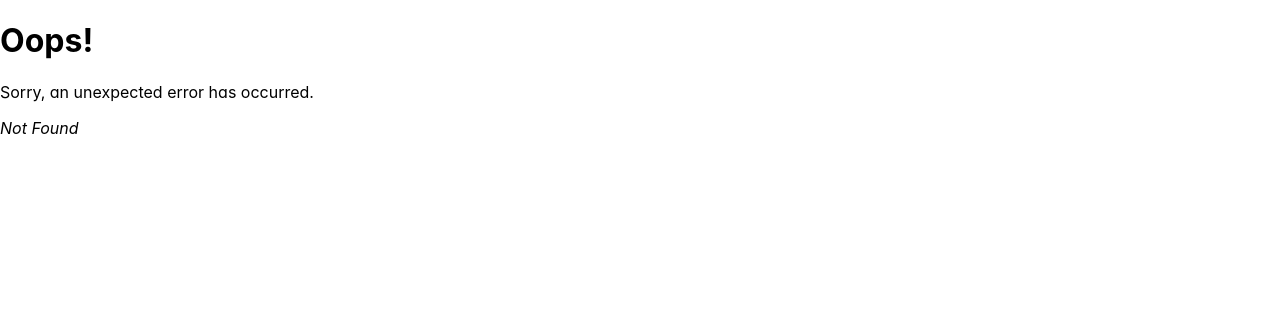
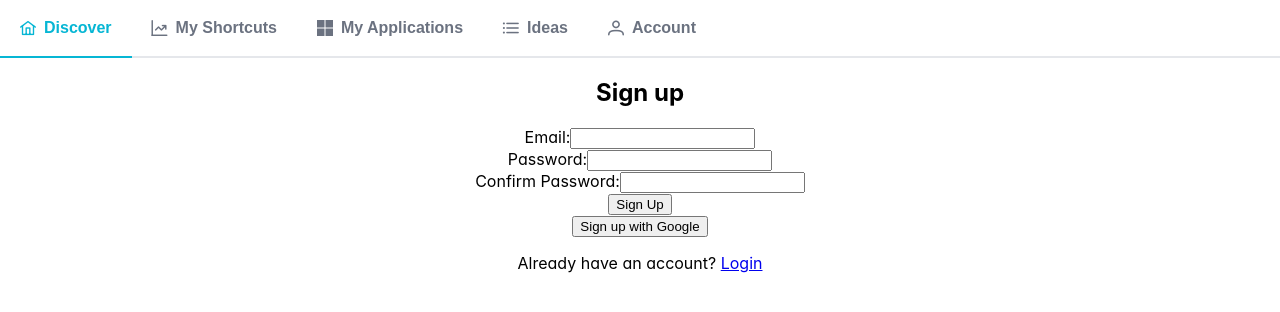
Before and after one commit to semihsezer/MoreProductiveAlways, a React (Create React App) app in the folder frontend_react/: page /signup in a window 1280 px wide. Before the commit this address had no page. Shown: the top 312 px of the page. Built offline with nearby package versions, Linux system fonts and the light colour scheme; a web font is replaced by a local one.

Commit message:
Add initial Signup flow

```diff
--- /dev/null
+++ b/frontend_react/src/auth/GoogleLogin.js
@@ -0,0 +1,7 @@
+export const onGoogleLogin = () => {
+  const urlParams = new URLSearchParams(window.location.search);
+  const next = urlParams.get("next");
+  // TODO: Fix URL
+  const redirect_url = encodeURI("http://localhost:3000/social/google/callback");
+  window.location.href = `https://accounts.google.com/o/oauth2/v2/auth?redirect_uri=${redirect_url}&prompt=select_account&response_type=code&client_id=676704901081-i17eo6no2dqsj3eulf2dr7v191ftmu9p.apps.googleusercontent.com&scope=openid%20email%20profile&state=${next}`;
+};
--- a/frontend_react/src/auth/JWTAuthAPI.js
+++ b/frontend_react/src/auth/JWTAuthAPI.js
@@ -34,6 +34,14 @@ export const JWTAuthAPI = {
       password: password,
     });
   },
+  signup: async (email, password1, password2) => {
+    return axios.post("/dj-rest-auth/registration/", {
+      username: email,
+      email: email,
+      password1: password1,
+      password2: password2,
+    });
+  },
   googleCallback: (code) => {
     return axios.post("/dj-rest-auth/google/", { code: code }).then((res) => {
       const token = res.data.access;
--- a/frontend_react/src/auth/SessionAuthAPI.js
+++ b/frontend_react/src/auth/SessionAuthAPI.js
@@ -74,6 +74,14 @@ export const SessionAuthAPI = {
         console.error("Login failed:", error);
       });
   },
+  signup: async (email, password1, password2) => {
+    return axios.post("/dj-rest-auth/registration/", {
+      username: email,
+      email: email,
+      password1: password1,
+      password2: password2,
+    });
+  },
   googleCallback: (code) => {
     return axios.post("/dj-rest-auth/google/", { code: code });
   },
--- a/frontend_react/src/index.js
+++ b/frontend_react/src/index.js
@@ -11,6 +11,7 @@ import AccountPage from "./pages/AccountPage";
 import UserShortcutsPage from "./pages/UserShortcutsPage";
 import IdeasPage from "./pages/IdeasPage";
 import LoginPage from "./pages/LoginPage";
+import SignupPage from "./pages/SignupPage";
 import GoogleCallback from "./components/GoogleCallback";
 import history from "./history";
 
@@ -48,6 +49,10 @@ const router = createBrowserRouter([
         path: "/social/google/callback",
         element: <GoogleCallback />,
       },
+      {
+        path: "/signup",
+        element: <SignupPage />,
+      },
     ],
   },
 ]);
--- a/frontend_react/src/pages/LoginPage.js
+++ b/frontend_react/src/pages/LoginPage.js
@@ -1,5 +1,6 @@
 import React, { useState } from "react";
 import { getAuthAPI } from "../api/Base";
+import { onGoogleLogin } from "../auth/GoogleLogin";
 
 const AuthAPI = getAuthAPI();
 
@@ -17,19 +18,6 @@ const Login = (redirect_url) => {
     });
   };
 
-  const onGoogleLogin = () => {
-    // TODO: figure out which of these workflows to pick
-    // TODO: figure out how to pass next after Google login
-    // TODO: Add refresh token workflow
-    // TODO: Handle backend being down on GoogleCallback page
-    // TODO: Add spinner to GoogleCallback page
-    const urlParams = new URLSearchParams(window.location.search);
-    const next = urlParams.get("next");
-    // TODO: Fix URL
-    const redirect_url = encodeURI("http://localhost:3000/social/google/callback");
-    window.location.href = `https://accounts.google.com/o/oauth2/v2/auth?redirect_uri=${redirect_url}&prompt=select_account&response_type=code&client_id=676704901081-i17eo6no2dqsj3eulf2dr7v191ftmu9p.apps.googleusercontent.com&scope=openid%20email%20profile&state=${next}`;
-  };
-
   return (
     <div>
       <h2>Login</h2>
@@ -45,6 +33,9 @@ const Login = (redirect_url) => {
         <button type="submit">Login</button>
       </form>
       <button onClick={onGoogleLogin}>Google</button>
+      <p>
+        Don't have an account? <a href="/signup">Sign up</a>
+      </p>
     </div>
   );
 };
--- /dev/null
+++ b/frontend_react/src/pages/SignupPage.js
@@ -0,0 +1,48 @@
+import React, { useState } from "react";
+import { getAuthAPI } from "../api/Base";
+import { onGoogleLogin } from "../auth/GoogleLogin";
+
+const AuthAPI = getAuthAPI();
+
+const Signup = (redirect_url) => {
+  const [email, setEmail] = useState("");
+  const [password, setPassword] = useState("");
+  const [confirmPassword, setConfirmPassword] = useState("");
+
+  const handleSignup = async (e) => {
+    e.preventDefault();
+    AuthAPI.signup(email, password, confirmPassword).then(() => {
+      const urlParams = new URLSearchParams(window.location.search);
+      const next = urlParams.get("next");
+      redirect_url = next || "/discover";
+      window.location.href = redirect_url;
+    });
+  };
+
+  return (
+    <div>
+      <h2>Sign up</h2>
+      <form onSubmit={handleSignup}>
+        <div>
+          <label>Email:</label>
+          <input type="text" value={email} onChange={(e) => setEmail(e.target.value)} />
+        </div>
+        <div>
+          <label>Password:</label>
+          <input type="password" value={password} onChange={(e) => setPassword(e.target.value)} />
+        </div>
+        <div>
+          <label>Confirm Password:</label>
+          <input type="password" value={confirmPassword} onChange={(e) => setConfirmPassword(e.target.value)} />
+        </div>
+        <button type="submit">Sign Up</button>
+      </form>
+      <button onClick={onGoogleLogin}>Sign up with Google</button>
+      <p>
+        Already have an account? <a href="/login">Login</a>
+      </p>
+    </div>
+  );
+};
+
+export default Signup;
```
Also changed, not shown: 1 other file (tests, documents, lock files or other folders).
